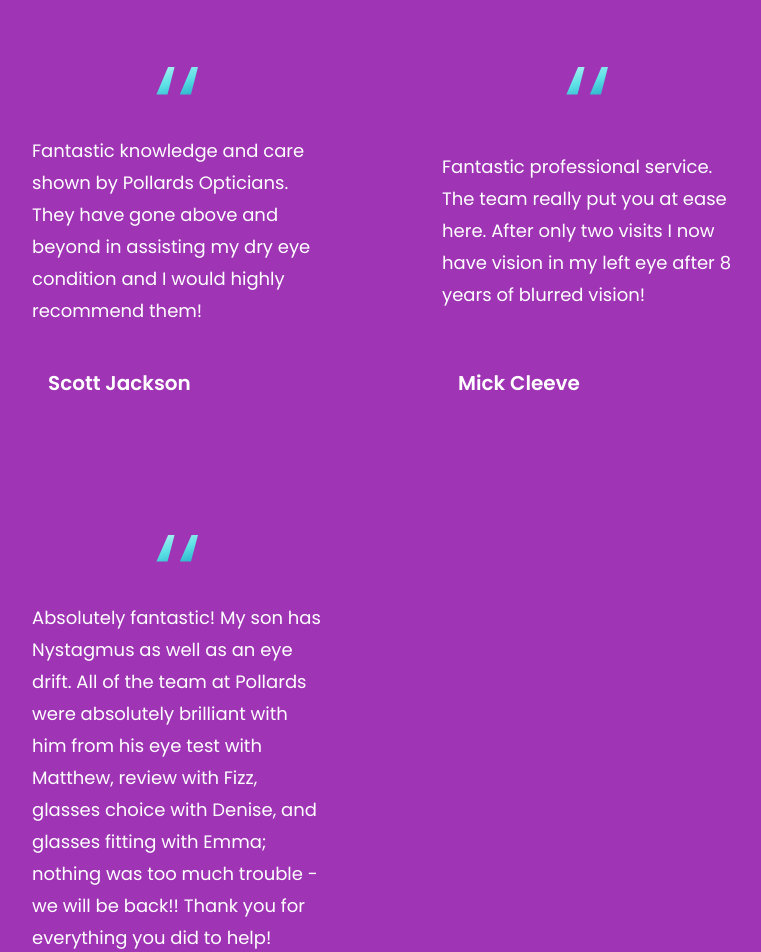
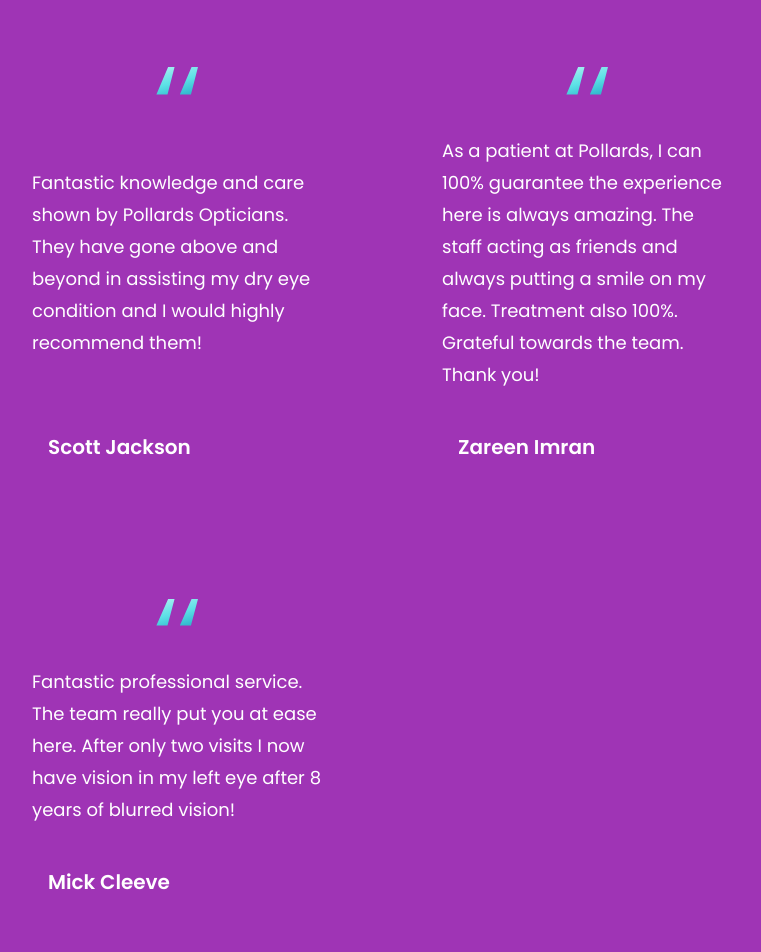
Before and after one commit to oyousaf/pollards, a React (Vite) app: page / in a window 1280 px wide. Shown: the part 2700-3652 px from the top of the page, without its empty margins (72-833 px from the left). Built offline with nearby package versions, Linux system fonts and the light colour scheme.

Commit message:
sqashing bugs

```diff
--- a/src/constants/index.js
+++ b/src/constants/index.js
@@ -79,16 +79,15 @@
   },
   {
     id: "feedback-2",
+    content: `As a patient at Pollards, I can 100% guarantee the experience here is always amazing. The staff acting as friends and always putting a smile on my face. Treatment also 100%. Grateful towards the team. Thank you!`,
+    name: "Zareen Imran",
+    title: "100% Treatment",
+  },
+  {
+    id: "feedback-3",
     content: `Fantastic professional service. The team really put you at ease here. After only two visits I now have vision in my left eye after 8 years of blurred vision!`,
     name: "Mick Cleeve",
     title: "Fantastic professional service",
-  },
-  {
-    id: "feedback-3",
-    content: `Absolutely fantastic! My son has Nystagmus as well as an eye drift. All of the team at Pollards were absolutely brilliant with him from his eye test with Matthew, review with Fizz,
-    glasses choice with Denise, and glasses fitting with Emma; nothing was too much trouble - we will be back!! Thank you for everything you did to help!`,
-    name: "Sara O'Hara",
-    title: "Absolutely brilliant",
   },
 ];
 
```
